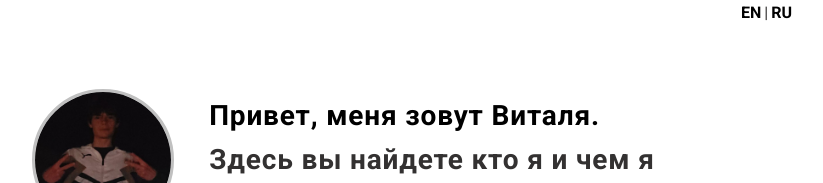
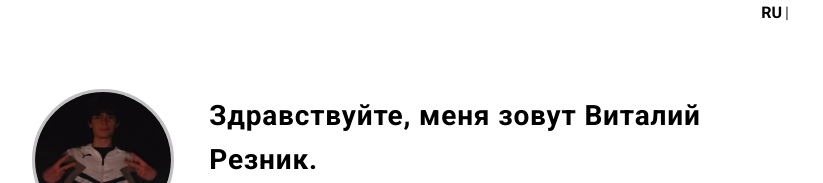
Before and after one commit to molodo1-py/molodo1-py.github.io, a plain HTML site: page index.html in a window 1280 px wide. Shown: the top 183 px of the page, without its empty margins (228-1051 px from the left). Drawn offline with Linux system fonts and the light colour scheme.

Commit message:
Update index.html

```diff
--- a/index.html
+++ b/index.html
@@ -9,11 +9,11 @@
 <div class="main">
     <div class="header">
         <a href="/">
-            <span>EN</span>
+            <span>RU</span>
         </a>
         <span>|</span>
         <a href="/ru">
-            <span>RU</span>
+            <span></span>
         </a>
     </div>
     <div class="content">
@@ -21,7 +21,7 @@
             <img class="content__hello-img" src="/assets/img/avatar.jpg" alt="Avatar">
             <div class="content__hello-text">
                     <span class="content__name">
-                        <a href="/">Привет, меня зовут Виталя.</a>
+                        <a href="/">Здравствуйте, меня зовут Виталий Резник.</a>
                     </span>
                 <span class="content__description"><br/>Здесь вы найдете кто я и чем я занимаюсь</span>
                 <nav class="content__social">
```
